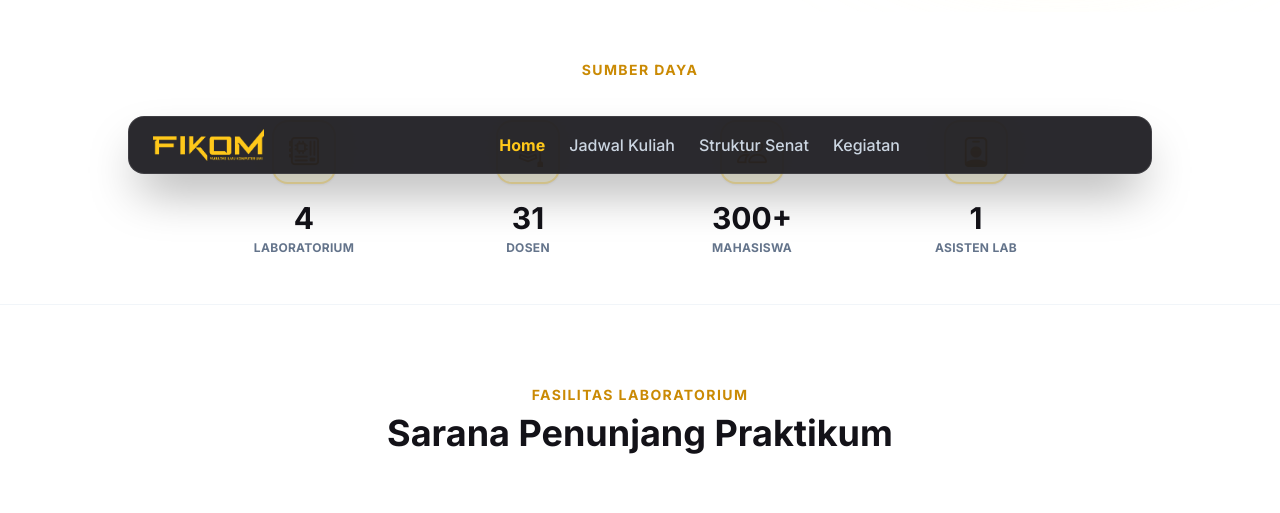
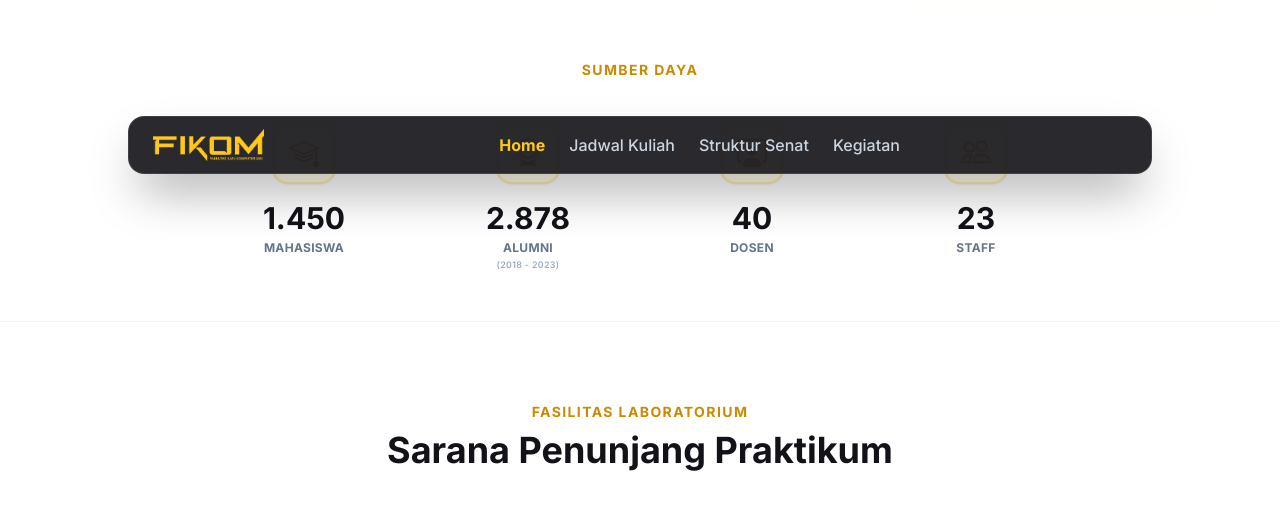
Before and after one commit to lastWannn/SistemInformasiFikom, a PHP site: page /iclabs/ in a window 1280 px wide. Shown: the part 602-1115 px from the top of the page. Run offline with PHP 8.4, Linux system fonts and the light colour scheme; data comes from the database, SQL or seed files in the repository; data that the repository does not hold is empty; some libraries are stand-ins or nearby versions.

Commit message:
feat: update Sumber Daya statistics with correct UMI FIKOM stats

```diff
--- a/app/controllers/LandingController.php
+++ b/app/controllers/LandingController.php
@@ -10,10 +10,10 @@ class LandingController extends Controller
 
         // 1. Data Statistik (Dashboard)
         $stats = [
-            'labs_count' => $labModel->countLaboratories(),
-            'assistants_count' => $userModel->countByRole(3),
-            'lecturers_count' => 31,
-            'students_count' => '300+'
+            'students_count' => '1.450',
+            'alumni_count' => '2.878',
+            'lecturers_count' => '40',
+            'staff_count' => '23'
         ];
 
         // 2. LOGIKA CAROUSEL (Slide 1: Banner, Slide 2: Jadwal Hari Ini)
--- a/app/views/landing/index.php
+++ b/app/views/landing/index.php
@@ -162,15 +162,23 @@
             <div class="group">
                 <div
                     class="w-16 h-16 mx-auto bg-yellow-50 rounded-2xl border-2 border-brand-yellow/30 shadow-sm flex items-center justify-center text-yellow-600 mb-4 group-hover:bg-brand-yellow group-hover:text-brand-black group-hover:scale-110 transition-all">
-                    <i class="bi bi-motherboard text-3xl"></i>
+                    <i class="bi bi-mortarboard text-3xl"></i>
                 </div>
-                <h3 class="text-3xl font-extrabold text-brand-black"><?= $stats['labs_count'] ?></h3>
-                <p class="text-xs text-slate-500 font-bold uppercase mt-1 tracking-wide">Laboratorium</p>
+                <h3 class="text-3xl font-extrabold text-brand-black"><?= $stats['students_count'] ?></h3>
+                <p class="text-xs text-slate-500 font-bold uppercase mt-1 tracking-wide">Mahasiswa</p>
             </div>
             <div class="group">
                 <div
                     class="w-16 h-16 mx-auto bg-yellow-50 rounded-2xl border-2 border-brand-yellow/30 shadow-sm flex items-center justify-center text-yellow-600 mb-4 group-hover:bg-brand-yellow group-hover:text-brand-black group-hover:scale-110 transition-all">
-                    <i class="bi bi-mortarboard text-3xl"></i>
+                    <i class="bi bi-award text-3xl"></i>
+                </div>
+                <h3 class="text-3xl font-extrabold text-brand-black"><?= $stats['alumni_count'] ?></h3>
+                <p class="text-xs text-slate-500 font-bold uppercase mt-1 tracking-wide">Alumni<br><span class="text-[9px] text-slate-400 font-medium normal-case">(2018 - 2023)</span></p>
+            </div>
+            <div class="group">
+                <div
+                    class="w-16 h-16 mx-auto bg-yellow-50 rounded-2xl border-2 border-brand-yellow/30 shadow-sm flex items-center justify-center text-yellow-600 mb-4 group-hover:bg-brand-yellow group-hover:text-brand-black group-hover:scale-110 transition-all">
+                    <i class="bi bi-person-workspace text-3xl"></i>
                 </div>
                 <h3 class="text-3xl font-extrabold text-brand-black"><?= $stats['lecturers_count'] ?></h3>
                 <p class="text-xs text-slate-500 font-bold uppercase mt-1 tracking-wide">Dosen</p>
@@ -180,16 +188,8 @@
                     class="w-16 h-16 mx-auto bg-yellow-50 rounded-2xl border-2 border-brand-yellow/30 shadow-sm flex items-center justify-center text-yellow-600 mb-4 group-hover:bg-brand-yellow group-hover:text-brand-black group-hover:scale-110 transition-all">
                     <i class="bi bi-people text-3xl"></i>
                 </div>
-                <h3 class="text-3xl font-extrabold text-brand-black"><?= $stats['students_count'] ?></h3>
-                <p class="text-xs text-slate-500 font-bold uppercase mt-1 tracking-wide">Mahasiswa</p>
-            </div>
-            <div class="group">
-                <div
-                    class="w-16 h-16 mx-auto bg-yellow-50 rounded-2xl border-2 border-brand-yellow/30 shadow-sm flex items-center justify-center text-yellow-600 mb-4 group-hover:bg-brand-yellow group-hover:text-brand-black group-hover:scale-110 transition-all">
-                    <i class="bi bi-person-badge text-3xl"></i>
-                </div>
-                <h3 class="text-3xl font-extrabold text-brand-black"><?= $stats['assistants_count'] ?></h3>
-                <p class="text-xs text-slate-500 font-bold uppercase mt-1 tracking-wide">Asisten Lab</p>
+                <h3 class="text-3xl font-extrabold text-brand-black"><?= $stats['staff_count'] ?></h3>
+                <p class="text-xs text-slate-500 font-bold uppercase mt-1 tracking-wide">Staff</p>
             </div>
         </div>
     </div>
```
